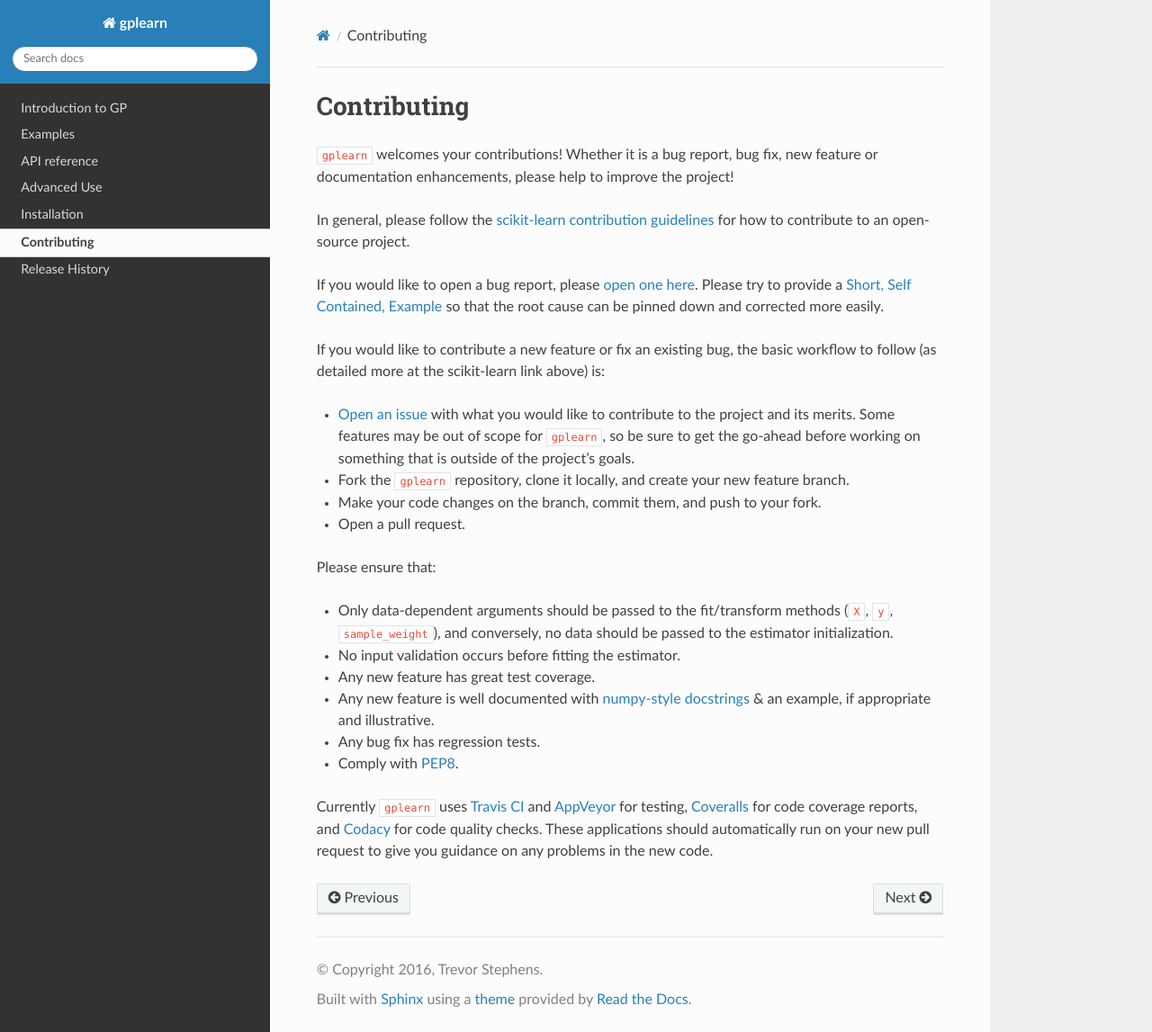
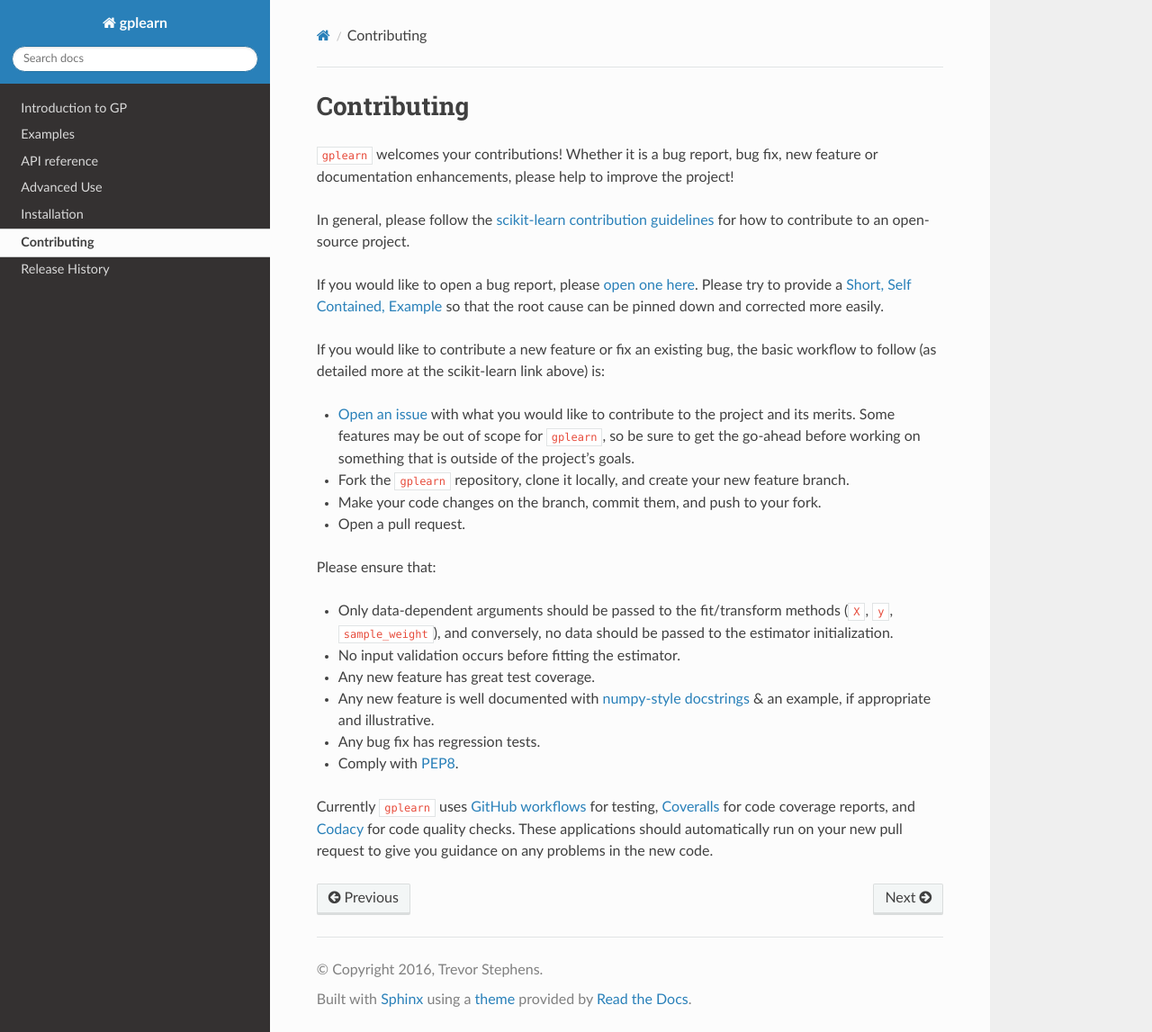
Before and after one commit to trevorstephens/gplearn, a Sphinx documentation site: the page built from doc/contributing.rst, in a window 1280 px wide and 1147 px high. Shown: the whole window at 90% size. Built offline with Sphinx 7.4.7 and the Read the Docs theme 2.0.0, drawn with Linux system fonts in a browser that asks for light colours; the version number could not be read and is left out.

Commit message:
update contrib docs for github builds (#267)

```diff
--- a/README.rst
+++ b/README.rst
@@ -14,7 +14,7 @@
     :target: https://coveralls.io/r/trevorstephens/gplearn
     :alt: Test Coverage
 .. image:: https://app.codacy.com/project/badge/Grade/02506317148e41a4b68a66e4c4e2b035
-    :target: https://www.codacy.com/gh/trevorstephens/gplearn/dashboard
+    :target: https://app.codacy.com/gh/trevorstephens/gplearn/dashboard
     :alt: Code Health
 
 |
--- a/doc/contributing.rst
+++ b/doc/contributing.rst
@@ -39,9 +39,8 @@ Please ensure that:
 - Any bug fix has regression tests.
 - Comply with `PEP8 <https://pypi.python.org/pypi/pep8>`_.
 
-Currently ``gplearn`` uses `Travis CI <https://travis-ci.org/trevorstephens/gplearn>`_
-and `AppVeyor <https://ci.appveyor.com/project/trevorstephens/gplearn>`_
+Currently ``gplearn`` uses `GitHub workflows <https://github.com/trevorstephens/gplearn/actions/workflows/build.yml>`_
 for testing, `Coveralls <https://coveralls.io/github/trevorstephens/gplearn>`_
-for code coverage reports, and `Codacy <https://app.codacy.com/app/trevorstephens/gplearn>`_
+for code coverage reports, and `Codacy <https://app.codacy.com/gh/trevorstephens/gplearn/dashboard>`_
 for code quality checks. These applications should automatically run on your
 new pull request to give you guidance on any problems in the new code.
```
Also changed, not shown: CONTRIBUTING.md (+2 -3 lines).
